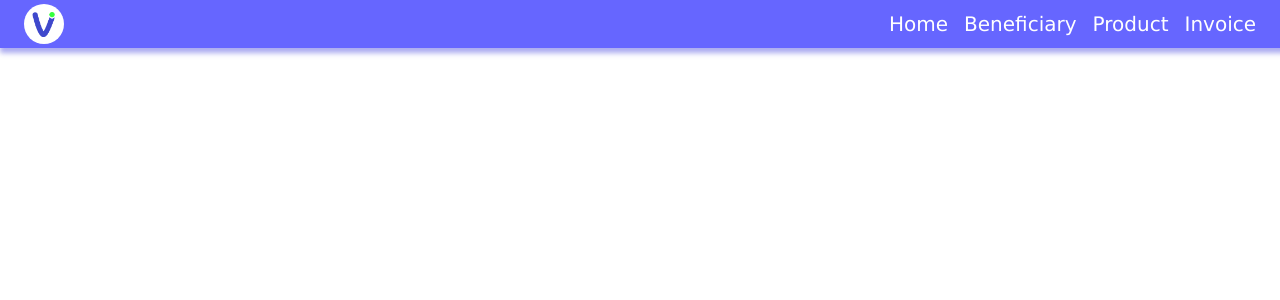
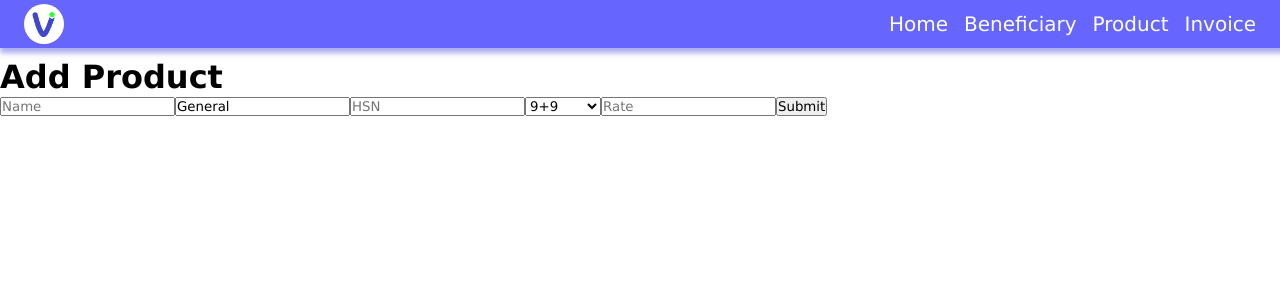
Before and after one commit to aktech27/gst-invoice-vi, a React (Vite) app in the folder frontend/: page /product/add in a window 1280 px wide. Shown: the top 300 px of the page. Built offline with nearby package versions, Linux system fonts and the light colour scheme.

Commit message:
Add route for adding product

```diff
--- a/frontend/src/App.jsx
+++ b/frontend/src/App.jsx
@@ -1,5 +1,5 @@
 import { BrowserRouter, Routes, Route } from "react-router-dom";
-import { Home, Beneficiary, NewBill, AddBeneficiary, Products } from "./pages";
+import { Home, Beneficiary, NewBill, AddBeneficiary, Products, AddProduct } from "./pages";
 import Navbar from "./components/Home/Navbar";
 
 function App() {
@@ -10,6 +10,7 @@ function App() {
         <Route path="/" element={<Home />} />
         <Route path="/beneficiary" element={<Beneficiary />} />
         <Route path="/product" element={<Products />} />
+        <Route path="/product/add" element={<AddProduct />} />
         <Route exact path="/beneficiary/add" element={<AddBeneficiary />} />
         <Route exact path="/bill/new" element={<NewBill />} />
       </Routes>
--- /dev/null
+++ b/frontend/src/pages/AddProduct.jsx
@@ -0,0 +1,33 @@
+import { useFetch } from "../../hooks";
+
+function AddProduct() {
+  return (
+    <div>
+      <h1>Add Product</h1>
+      <form onSubmit={handleSubmit}>
+        <input id="name" placeholder="Name" />
+        <input id="group" placeholder="Group" defaultValue="General" />
+        <input id="hsn" placeholder="HSN" />
+        <select name="tax" id="tax" defaultValue={9}>
+          <option value={2.5}>2.5+2.5</option>
+          <option value={6}>6+6</option>
+          <option value={9}>9+9</option>
+          <option value={14}>14+14</option>
+        </select>
+        <input id="rate" placeholder="Rate" />
+        <button type="Submit">Submit</button>
+      </form>
+    </div>
+  );
+}
+
+async function handleSubmit(e) {
+  e.preventDefault();
+  let [name, group, hsn, tax, rate] = ["name", "group", "hsn", "tax", "rate"].map(
+    (id) => document.querySelector(`#${id}`).value
+  );
+  let details = { name, group, hsn: parseInt(hsn), tax, rate: parseFloat(rate) };
+  await useFetch("/api/product/new", "POST", details);
+}
+
+export default AddProduct;
--- a/frontend/src/pages/index.js
+++ b/frontend/src/pages/index.js
@@ -2,4 +2,5 @@ export { default as Home } from "./Home";
 export { default as Beneficiary } from "./Beneficiary";
 export { default as Products } from "./Products";
 export { default as AddBeneficiary } from "./AddBeneficiary";
+export { default as AddProduct } from "./AddProduct";
 export { default as NewBill } from "./NewBill";
```
Also changed, not shown: 1 other file (tests, documents, lock files or other folders).
